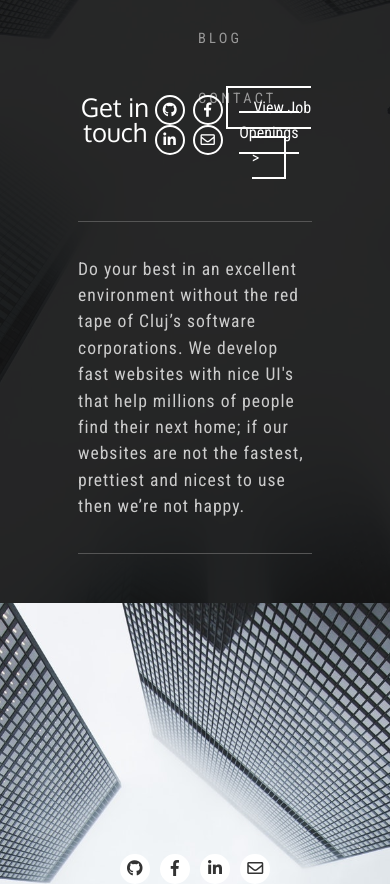
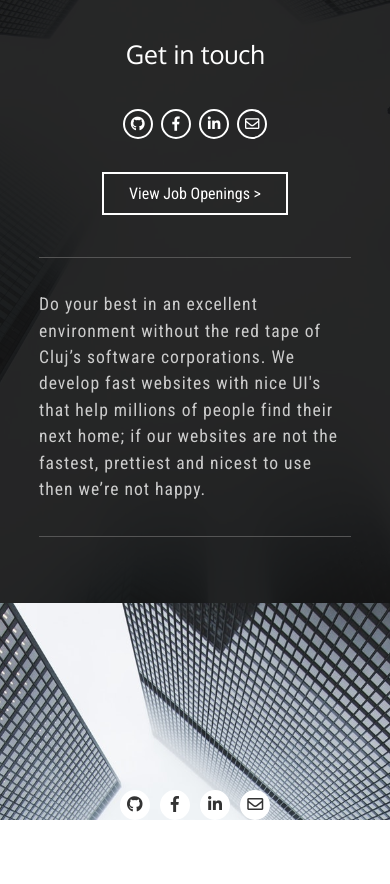
Before and after one commit to serbanbondor/Sector-Labs, a website: page dist/index.html in a window 390 px wide. Shown: the part 241-1125 px from the top of the page. After the commit the page ends 1061 px from the top, so only its background shows below. Drawn offline with Linux system fonts and the light colour scheme.

Commit message:
ipad responsiveness added

```diff
--- a/scss/_config.scss
+++ b/scss/_config.scss
@@ -37,7 +37,7 @@ $background-opacity : 0.9;
     }
 }
 
-// Responsive
+// Responsive Media Queries
 @mixin mediaXs {
     @media screen and (max-width: 320px) {
         @content;
--- a/scss/_mobile.scss
+++ b/scss/_mobile.scss
@@ -4,14 +4,27 @@
 
 // Desktops & Laptops
 @include mediaLg {
+    .footer {
+        margin-top: 28vh;
+    }
 }
 
 // Tablets & Small Laptops
 @include mediaMd {
+    .wrapper {
+        width: 80%;
+    }
 }
 
 // Smartphones
 @include mediaSm {
+    .mainNav {
+        display: none;
+    }
+    .links-job-section {
+        grid-template-columns: 1fr;
+        grid-row-gap: 5vh;
+    }
 }
 
 // Extra Small Screens
--- a/scss/main.scss
+++ b/scss/main.scss
@@ -129,8 +129,8 @@ body {
 }
 
 // Footer with Company's Social Media Links
-footer {
-    margin-top: 300px;
+.footer {
+    margin-top: 30vh;
     text-align: center;
 
     a {
```
Also changed, not shown: dist/css/main.css, dist/index.html.
